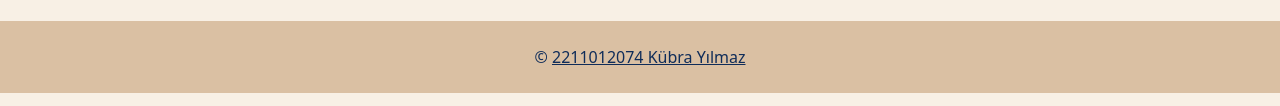
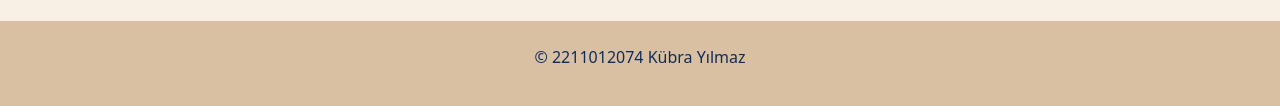
Before and after one commit to kbraa-ylmz/Web-odev, a website: page index.html in a window 1280 px wide. Shown: the part 1560-1666 px from the top of the page. Drawn offline with nearby package versions, Linux system fonts and the light colour scheme.

Commit message:
düzenlendi

```diff
--- a/index.html
+++ b/index.html
@@ -187,8 +187,8 @@
     <div class="container">
         <div class="main-content">
             <div class="row d-flex justify-content-center mt-4">
-                <div class="col-md-6 col-12 d-flex justify-content-center" data-aos="fade-right" data-aos-duration="3000"
-                    style="height: 27vh; margin-top: 7px;">
+                <div class="col-md-6 col-12 d-flex justify-content-center" data-aos="fade-right"
+                    data-aos-duration="3000" style="height: 27vh; margin-top: 7px;">
                     <img src="assets/personelPhoto.jpg" class="img-fluid" style="border-radius: 20px;" alt="...">
 
                 </div>
@@ -208,7 +208,8 @@
                 </div>
             </div>
             <div class="row d-flex justify-content-center mt-4">
-                <div class="col-md-6 col-12 d-flex justify-content-center" data-aos="fade-right" data-aos-duration="3000">
+                <div class="col-md-6 col-12 d-flex justify-content-center" data-aos="fade-right"
+                    data-aos-duration="3000">
                     <div class="card">
                         <div class="card-body">
                             <h5 class="card-title text">Teknik Becerilerim</h5>
@@ -228,7 +229,8 @@
                     </div>
                 </div>
 
-                <div class="col-md-6 col-12 d-flex justify-content-center" data-aos="fade-left" data-aos-duration="3000">
+                <div class="col-md-6 col-12 d-flex justify-content-center" data-aos="fade-left"
+                    data-aos-duration="3000">
                     <div class="card">
                         <div class="card-body">
                             <h5 class="card-title text">Sosyal Becerilerim</h5>
@@ -249,7 +251,8 @@
                 </div>
             </div>
             <div class="row d-flex justify-content-center mt-4">
-                <div class="col-md-6 col-12 d-flex justify-content-center" data-aos="fade-right" data-aos-duration="3000">
+                <div class="col-md-6 col-12 d-flex justify-content-center" data-aos="fade-right"
+                    data-aos-duration="3000">
                     <div class="card">
                         <div class="card-body">
                             <h5 class="card-title text">Hedeflerim</h5>
@@ -267,7 +270,8 @@
                     </div>
                 </div>
 
-                <div class="col-md-6 col-12 d-flex justify-content-center" data-aos="fade-left" data-aos-duration="3000">
+                <div class="col-md-6 col-12 d-flex justify-content-center" data-aos="fade-left"
+                    data-aos-duration="3000">
                     <div class="card">
                         <div class="card-body">
                             <h5 class="card-title text">Staj Deneyimim</h5>
@@ -305,8 +309,7 @@
     <div class="container-fluid m-0 p-0">
         <footer class="footer text-center">
             <div class="text-center p-4 text">
-                ©
-                <a class="text" href="https://www.google.com.tr/">2211012074 Kübra Yılmaz</a>
+                <p>&copy; 2211012074 Kübra Yılmaz</p>
             </div>
         </footer>
     </div>
```
